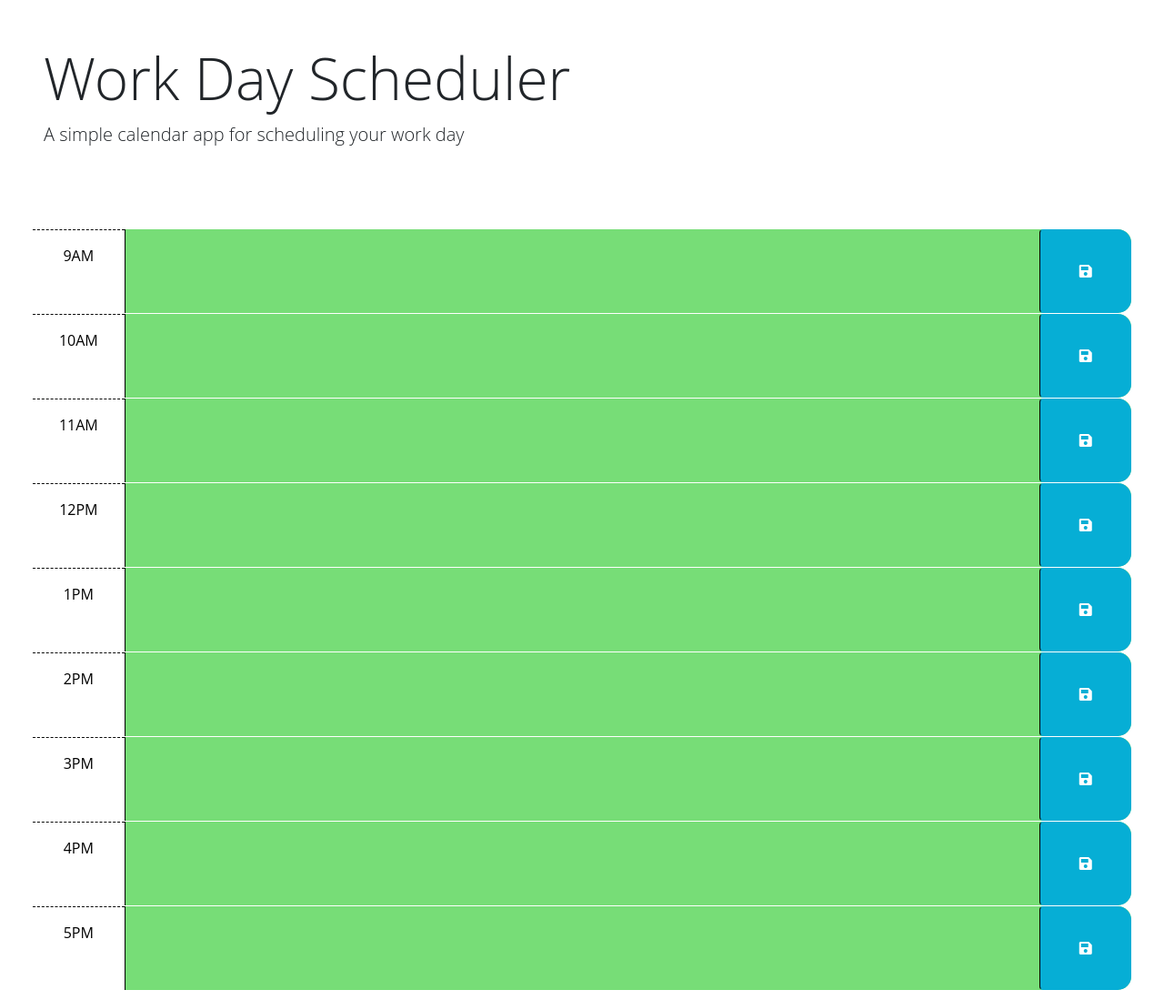
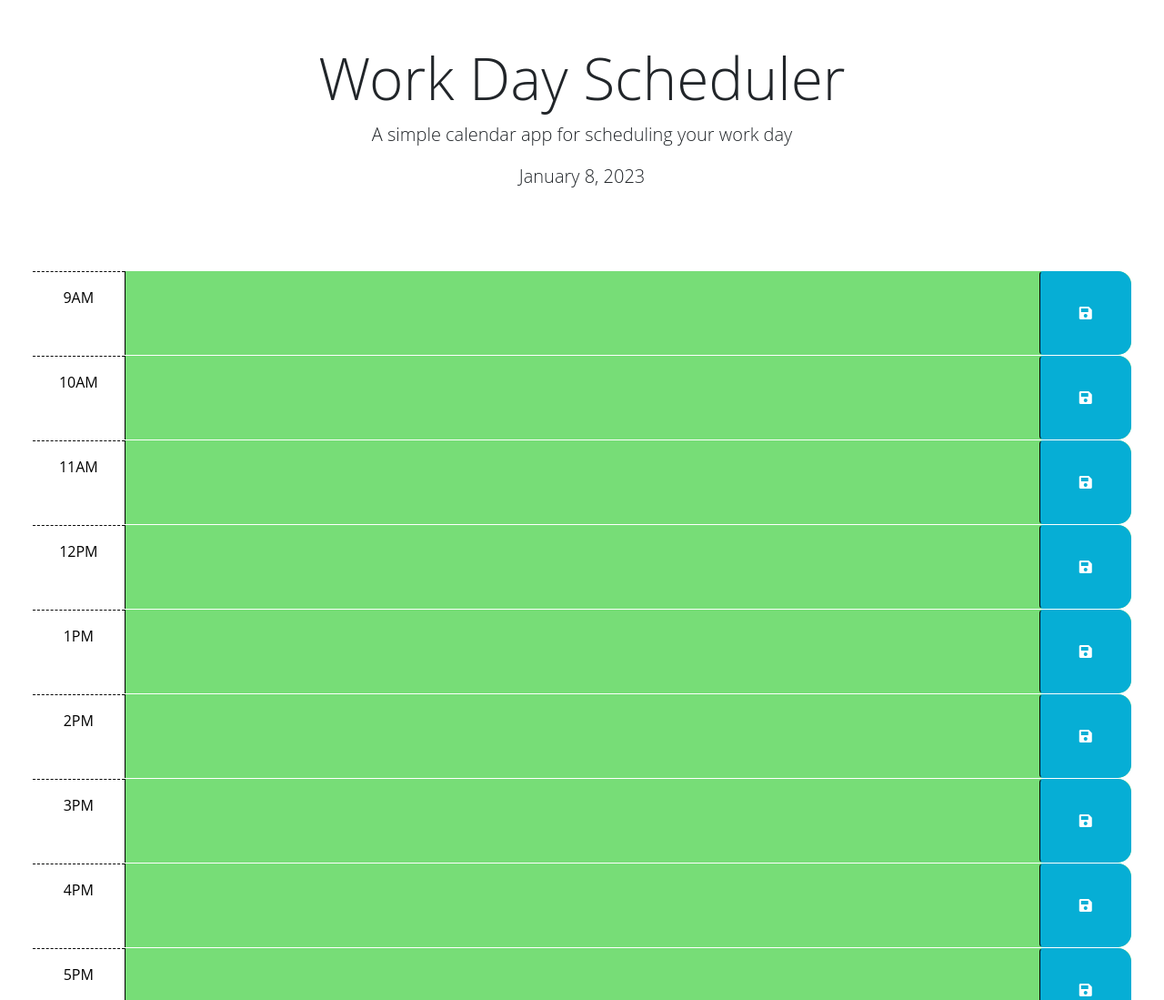
Before and after one commit to maximusDecimalusMeridius/time-check, a plain HTML site: page Develop/index.html in a window 1280 px wide. Shown: the top 1099 px of the page at 91% size. Drawn offline with nearby package versions, Linux system fonts and the light colour scheme.

Commit message:
Added current date to the title and formatted header

```diff
--- a/Develop/index.html
+++ b/Develop/index.html
@@ -25,7 +25,7 @@
   </head>
 
   <body>
-    <header class="p-5 mb-4">
+    <header class="p-5 mb-4 text-center">
       <h1 class="display-3">Work Day Scheduler</h1>
       <p class="lead">A simple calendar app for scheduling your work day</p>
       <p id="currentDay" class="lead"></p>
--- a/Develop/script.js
+++ b/Develop/script.js
@@ -66,7 +66,7 @@ if(JSON.parse(localStorage.getItem("thingsToDo") == "")){
 }
 
 //Page setup on load
-
+$("#currentDay").text(dayjs().format("MMMM D, YYYY"));
 checkTime();                    //Check current time and apply appropriate styling
 populateTracker();              //Populate tracker with existing data
 });
```
